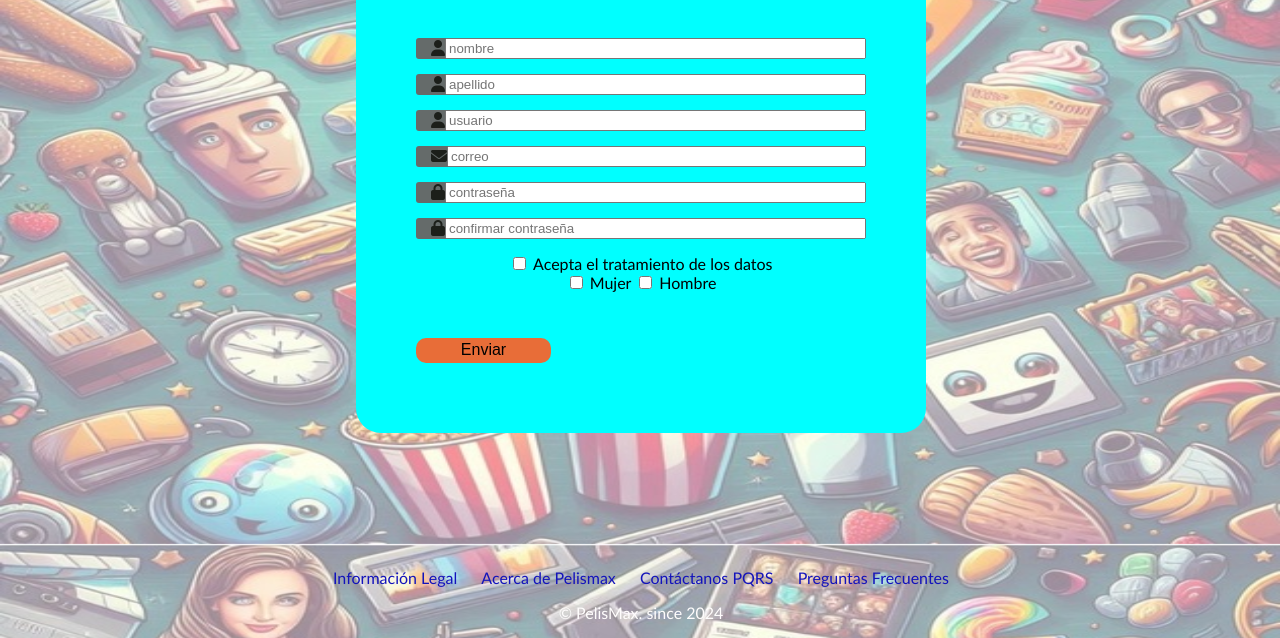
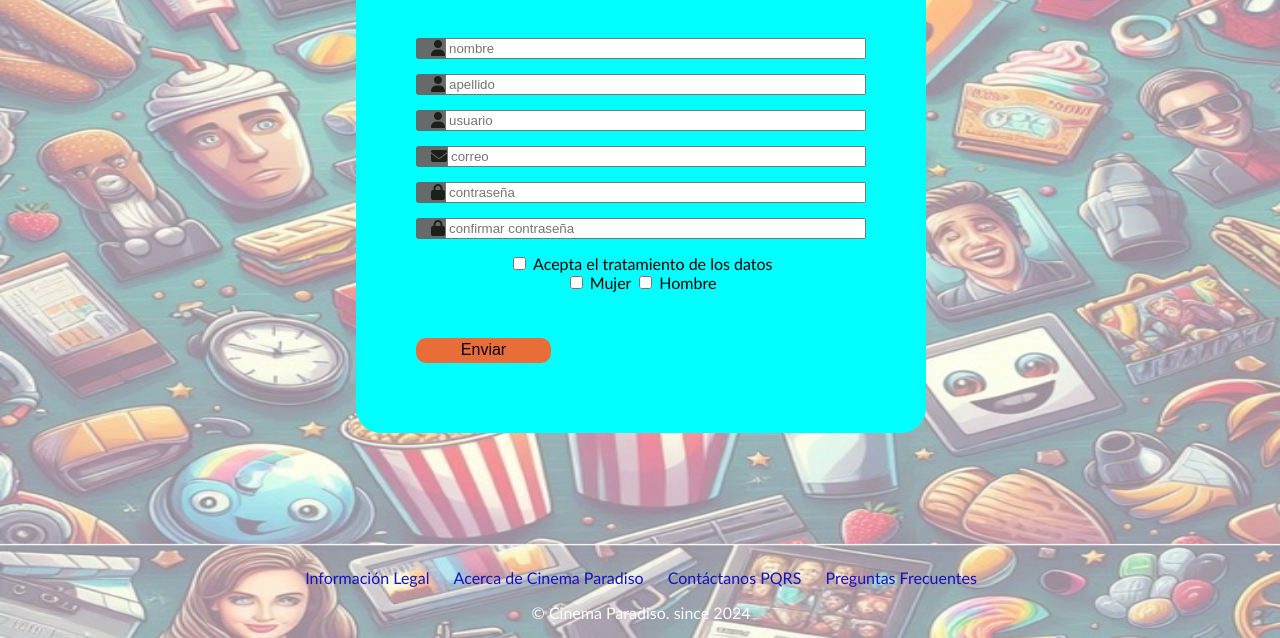
Before and after one commit to EduardoCR31/proyectomision2, a plain HTML site: page formulario.html in a window 1280 px wide. Shown: the part 256-894 px from the top of the page. Drawn offline with Linux system fonts and the light colour scheme.

Commit message:
iniciocinema

```diff
--- a/formulario.html
+++ b/formulario.html
@@ -69,7 +69,7 @@
         <ul class="footer">
             <li><a href="informacion-legal">Información Legal</a>
             </li>
-            <li><a href="/acerca-de-cineco">Acerca de Pelismax</a>
+            <li><a href="/acerca-de-cineco">Acerca de Cinema Paradiso</a>
             </li>
             <li><a href="/contactanos-pqrs">Contáctanos PQRS</a>
             </li>
@@ -77,7 +77,7 @@
             </li>
         </ul>
     </div>
-    <p class="since">&copy PelisMax. since 2024</p>
+    <p class="since">&copy Cinema Paradiso. since 2024</p>
     </section>
 
 
```
Also changed, not shown: iniciasesion.html (+2 -2 lines).
